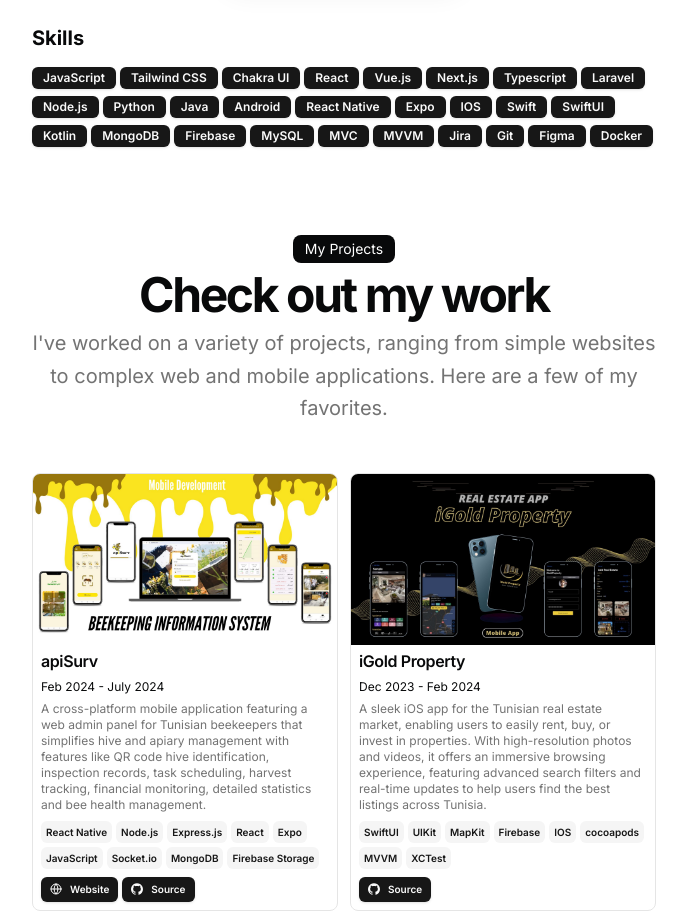
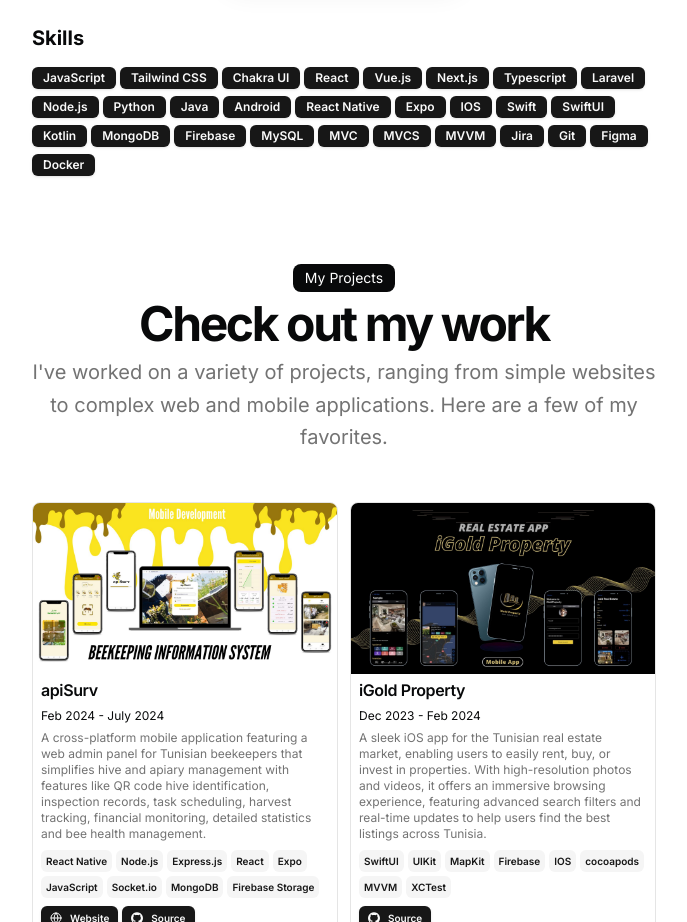
Before and after one commit to CoderZule/My-Portfolio, a Next.js app: page / in a window 1280 px wide. Shown: the part 800-1722 px from the top of the page, without its empty margins (296-983 px from the left). Built offline with nearby package versions, Linux system fonts and the light colour scheme.

Commit message:
skill added

```diff
--- a/src/data/resume.tsx
+++ b/src/data/resume.tsx
@@ -35,6 +35,7 @@ export const DATA = {
     "Firebase",
     "MySQL",
     "MVC",
+    "MVCS",
     "MVVM",
     "Jira",
     "Git",
```
